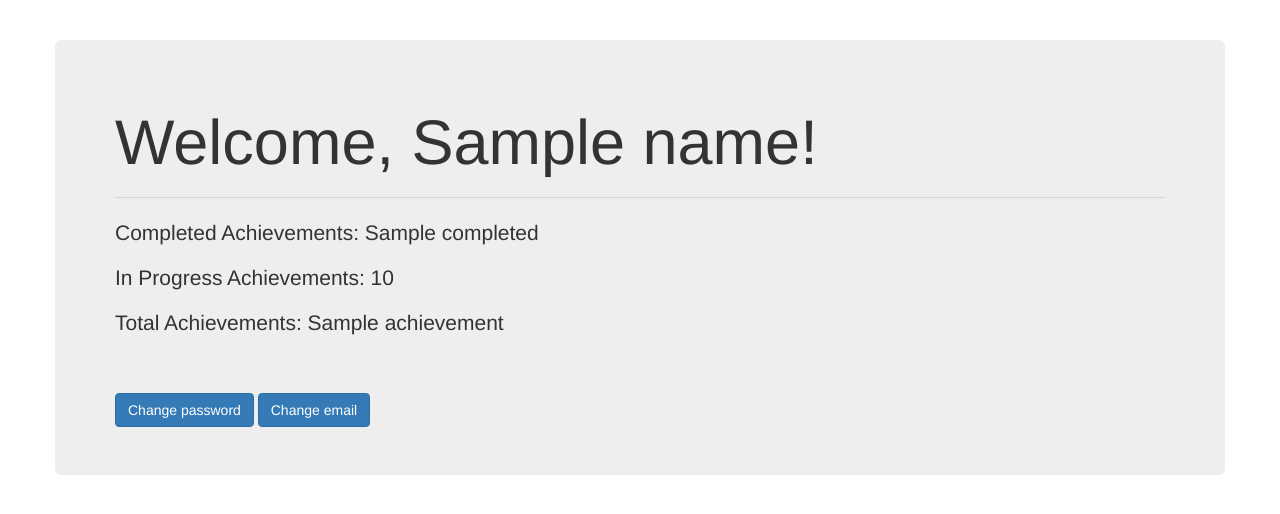
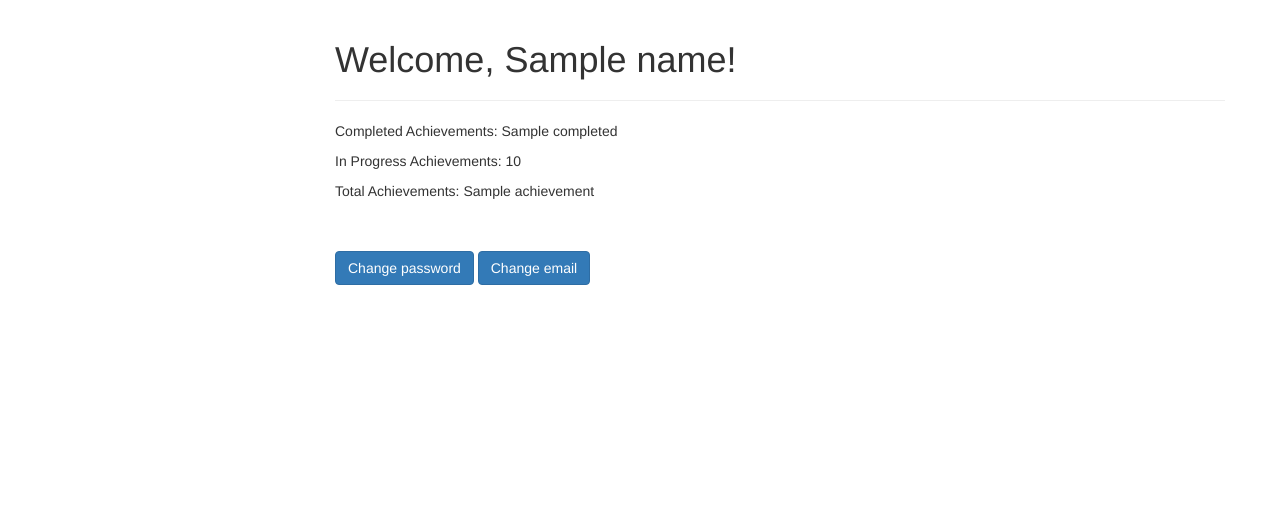
Before and after one commit to AlejandroRamirez00/CSC210-Final-Project, a Python web app: template templates/profile.html in a window 1280 px wide. Shown: the part 52-566 px from the top of the page. Run offline with Jinja, Linux system fonts and the light colour scheme; the template is opened without the code that fills it: most values are stand-ins (such as "Sample title", 1, 10 or a date in 2020); some libraries are stand-ins or nearby versions.

Commit message:
database update, avatar css in profile page

```diff
--- a/static/css/styles.css
+++ b/static/css/styles.css
@@ -8,3 +8,14 @@ table
 {
     width: 100%;
 }
+
+.profile-thumbnail
+{
+    position: absolute;
+}
+
+.profile-header
+{
+    min-height: 260px;
+    margin-left: 280px;
+}
--- a/static/styles.css
+++ b/static/styles.css
@@ -8,3 +8,14 @@ table
 {
     width: 100%;
 }
+
+.profile-thumbnail
+{
+    position: absolute;
+}
+
+.profile-header
+{
+    min-height: 260px;
+    margin-left: 280px;
+}
--- a/templates/base.html
+++ b/templates/base.html
@@ -23,11 +23,17 @@
         <div class="navbar-collapse collapse">
             <ul class="nav navbar-nav">
                 <li><a href="{{ url_for('main.index') }}">Home</a></li>
+
                 {% if current_user.is_authenticated %}
                     <li><a href="{{ url_for('main.profile', username=current_user.name) }}">Profile</a></li>
                 {% endif %}
-                <li><a href="{{ url_for('auth.login') }}">Login</a></li>
-                <li><a href="{{ url_for('auth.register') }}">Sign Up</a></li>
+
+                {% if not current_user.is_authenticated %}
+                    <li><a href="{{ url_for('auth.login') }}">Login</a></li>
+                    <li><a href="{{ url_for('auth.register') }}">Sign Up</a></li>
+                {% endif %}
+
+
                 {% if current_user.is_authenticated %}
                     <li><a href="{{ url_for('auth.logout') }}">Logout</a></li>
                 {% endif %}
--- a/templates/profile.html
+++ b/templates/profile.html
@@ -3,17 +3,20 @@
 
 {% block title %}Achievement Tracker{% endblock %}
 
-{%- block styles %}
+{% block styles %}
 {{ super() }}
-<link rel= "stylesheet" href= "{{ url_for('static',filename='styles.css') }}">
-{%- endblock styles %}
+<link rel="stylesheet" href="{{ url_for('static', filename='css/styles.css') }}"/>
+{% endblock styles %}
 
 {% block page_content %}
+<div class="row">
+
+	<div class="col md-12">
 
 		<img class="img-rounded profile-thumbnail" src="{{ user.gravatar(size=256) }}">
-<div class="row">
-	<div class="col md-12">
-		<div class="jumbotron p-3">
+
+		<div class="profile-header">
+
 			<h1>Welcome, {{ name }}!</h1>
 
 				<hr>
@@ -26,7 +29,11 @@
 
 				<a class="btn btn-primary" href="{{ url_for('auth.change_password') }}">Change password</a>
 				<a class="btn btn-primary" href="{{ url_for('auth.change_email') }}">Change email</a>
+
 		</div>
+
 	</div>
+
 </div>
+
 {% endblock %}
```
Also changed, not shown: db.sqlite. Lines whose indentation alone changed are shown as unchanged.
